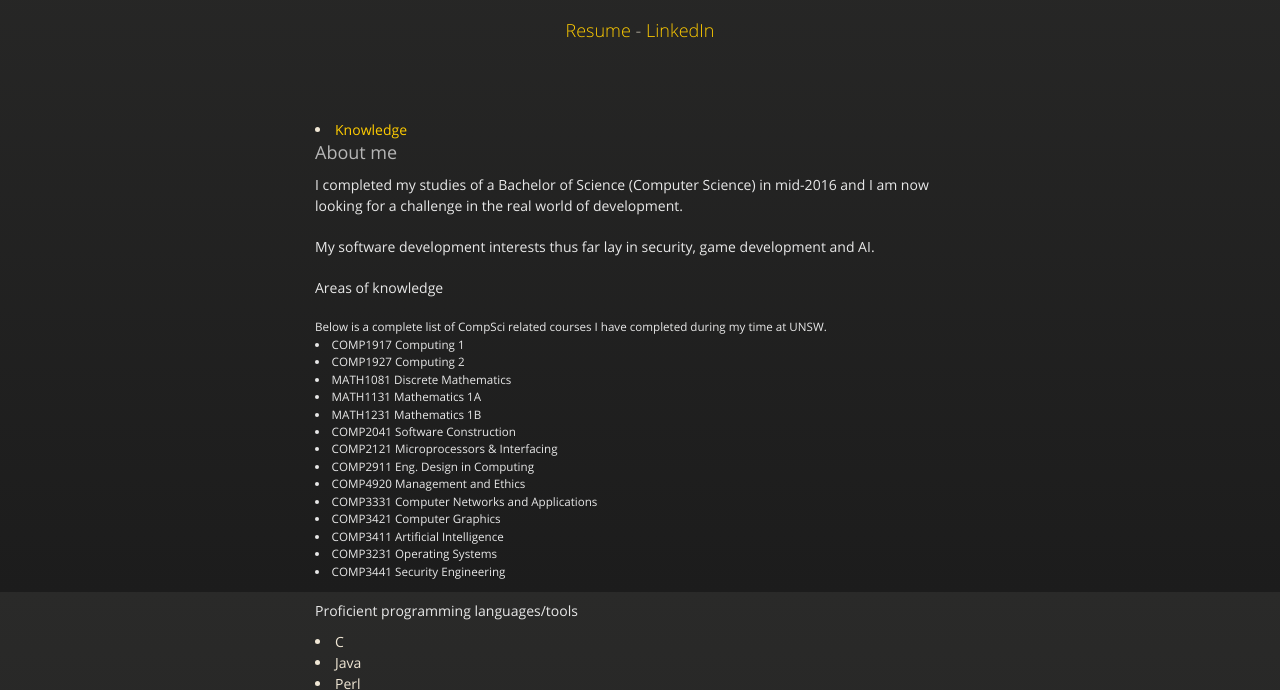
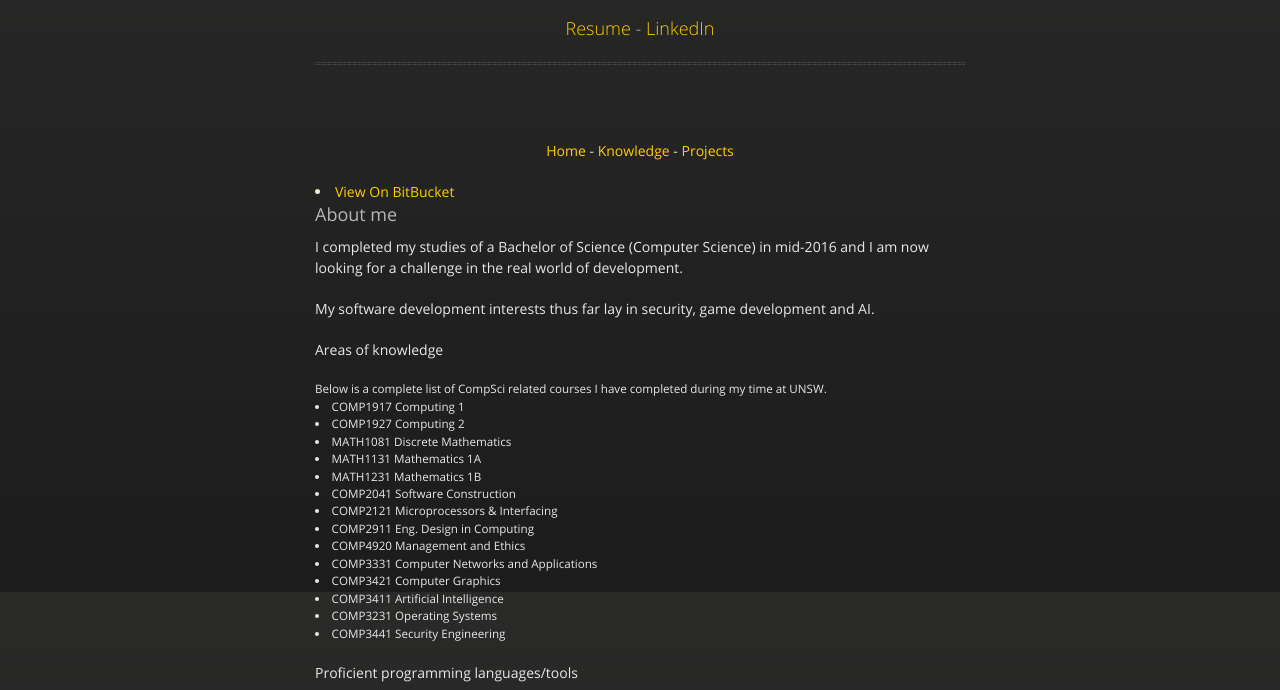
Before and after one commit to mattquigley/mattquigley.github.io, a plain HTML site: page knowledge/index.html in a window 1280 px wide. Shown: the part 208-898 px from the top of the page. Drawn offline with nearby package versions, Linux system fonts and the light colour scheme; files whose address does not match are found by name.

Commit message:
Update index.html

```diff
--- a/knowledge/index.html
+++ b/knowledge/index.html
@@ -4,8 +4,8 @@
     <meta charset="utf-8">
     <meta http-equiv="X-UA-Compatible" content="chrome=1">
     <title>mattquigley.gitHub.io by mattquigley</title>
-    <link rel="stylesheet" type="text/css" href="styles.css">
-    <link rel="stylesheet" type="text/css" href="github-dark.css">
+    <link rel="stylesheet" href="styles.css">
+    <link rel="stylesheet" href="github-dark.css">
     <script src="https://ajax.googleapis.com/ajax/libs/jquery/1.7.1/jquery.min.js"></script>
     <script src="javascripts/respond.js"></script>
     <!--[if lt IE 9]>
@@ -17,7 +17,7 @@
     <meta name="viewport" content="width=device-width, initial-scale=1, user-scalable=no">
 
   </head>
-  <body>
+  <body>B
       <div id="header">
         <nav>
           <li class="fork"><a href="https://bitbucket.org/BBK2015/">View On BitBucket</a></li>
@@ -32,11 +32,22 @@
           <p></p>
           <h2><center>UNSW Computer Science Graduate</center></h2>
           <p></p>
+          <p><a href="https://www.dropbox.com/s/73y584b1lm89glz/MATTHEW%20QUIGLEY%20CV%20%4013.7.2016.docx?dl=0">Resume</a> - <a href="https://au.linkedin.com/in/matt-quigley-b89b70116">LinkedIn</a></p>
           <hr>
-          <p><a href="https://www.dropbox.com/s/73y584b1lm89glz/MATTHEW%20QUIGLEY%20CV%20%4013.7.2016.docx?dl=0">Resume</a> - <a href="https://au.linkedin.com/in/matt-quigley-b89b70116">LinkedIn</a></p>
         </div>
 
-        <li><a href="/knowledge">Knowledge</a></li>
+        <p>
+        <center>
+        <a href="/">Home</a> -
+        <a href="/knowledge">Knowledge</a> -
+        <a href="/projects">Projects</a>
+        </center>
+        </p>
+
+        <nav>
+          <li class="fork"><a href="https://bitbucket.org/BBK2015/">View On BitBucket</a></li>
+        </nav>
+
 
         <h3>
         <a id="about" class="anchor" href="#about" aria-hidden="true"><span aria-hidden="true" class="octicon octicon-link"></span></a>About me</h3>
```
